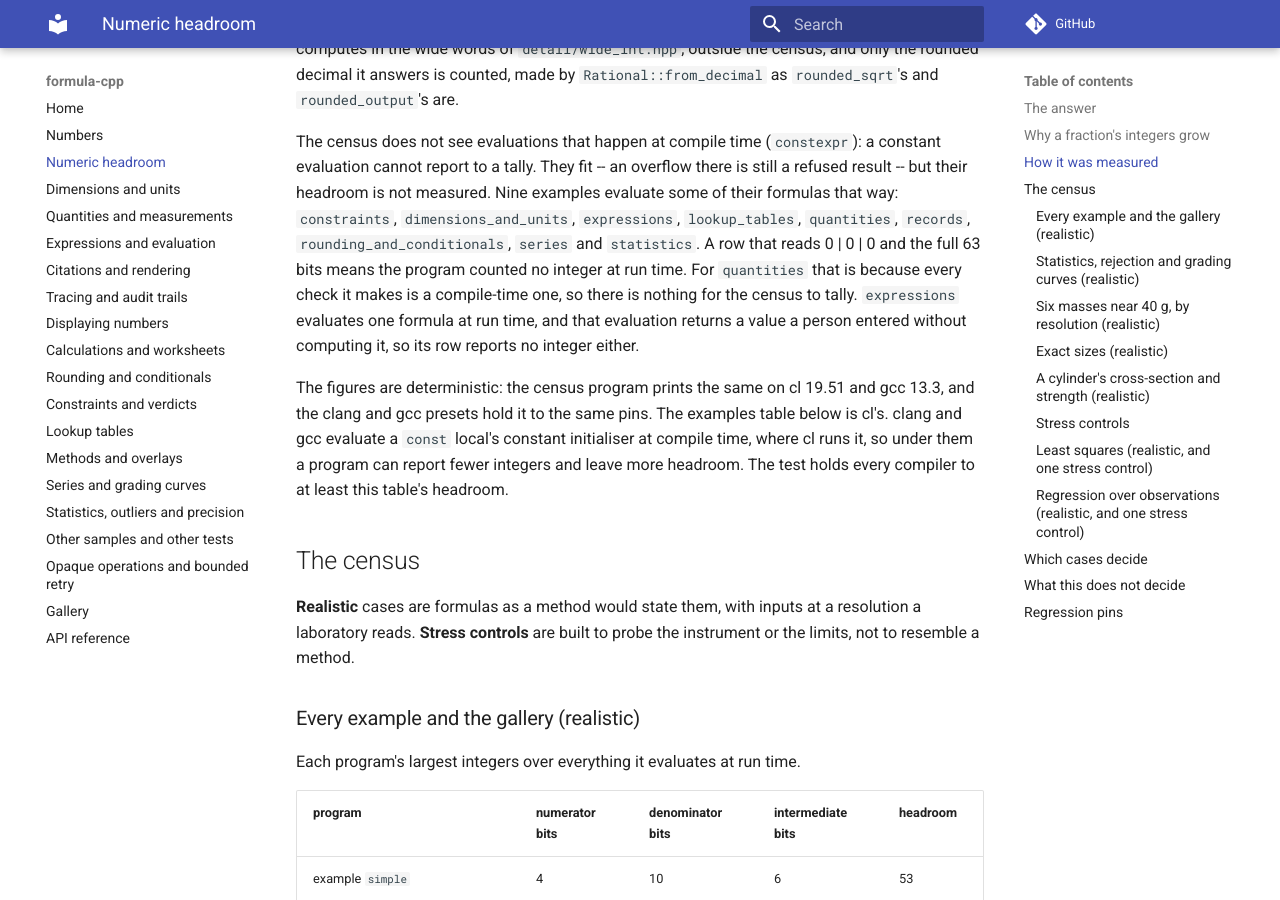
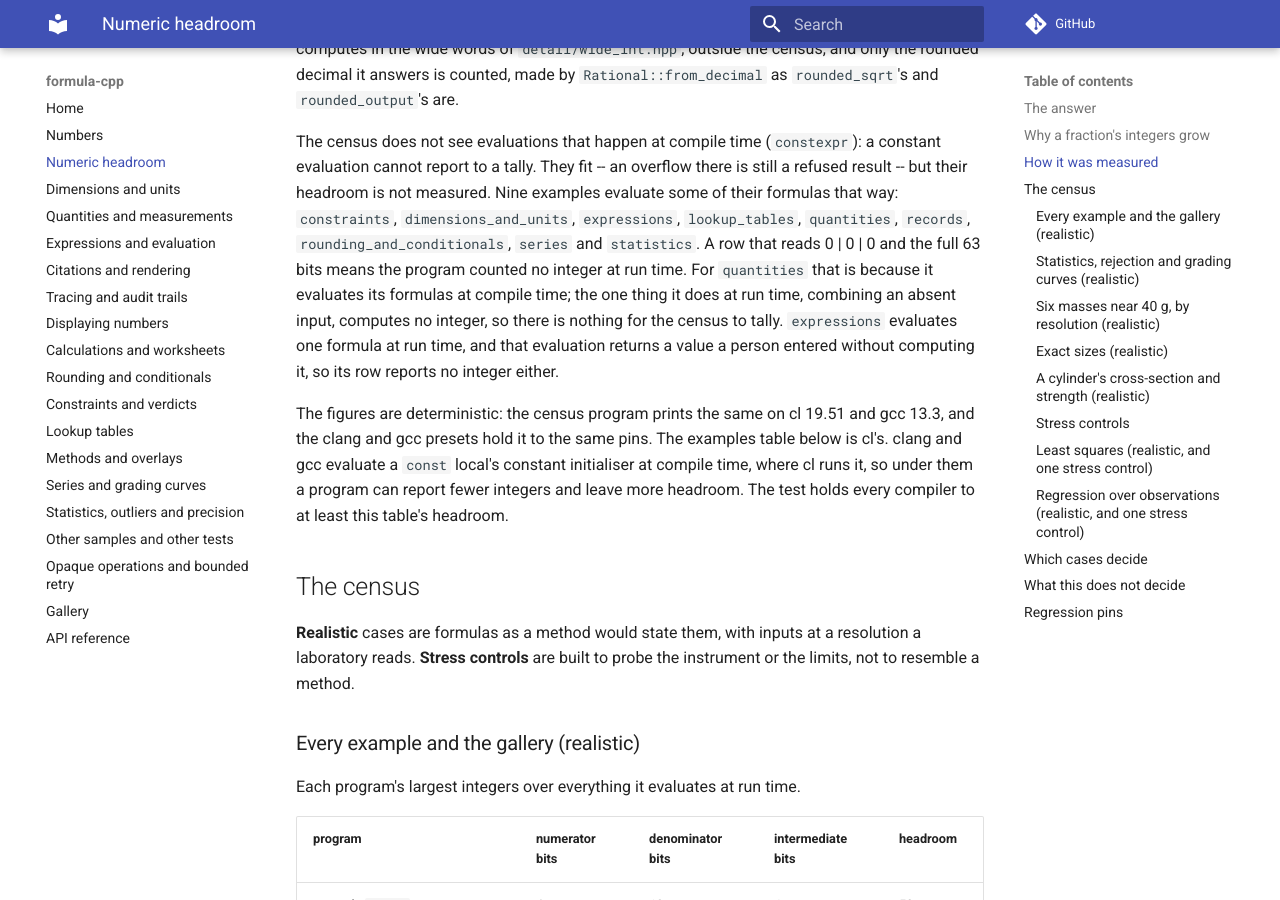
Before and after one commit to LASTRADA-Software/formula-cpp, an MkDocs documentation site: the page built from docs/numeric-headroom.md, in a window 1280 px wide and 900 px high, scrolled down 2485 px. Built offline with MkDocs 1.6.1 and Material for MkDocs 9.7.7, drawn with Linux system fonts in a browser that asks for light colours; comment, search, counter and statistics services are not loaded.

Commit message:
docs: quote the refusal a compared bound formula gets, and say what quantities does at run time
The guide said a comparison over a bound formula "is refused in the same
words" without quoting any refusal nearby, so a reader looking for the words
found the one for a bound formula inside another, which is a different
message. It now quotes the refusal both uses get.

The census page said every check the quantities example makes is a
compile-time one. One is not: it combines an absent input at run time. That
computes no integer, which is why its row reads zero.

Signed-off-by: Christian Parpart <c.parpart@lastrada.net>

```diff
--- a/docs/numeric-headroom.md
+++ b/docs/numeric-headroom.md
@@ -121,8 +121,9 @@
 `constraints`, `dimensions_and_units`, `expressions`, `lookup_tables`,
 `quantities`, `records`, `rounding_and_conditionals`, `series` and `statistics`.
 A row that reads 0 | 0 | 0 and the full 63 bits means the program counted no
-integer at run time. For `quantities` that is because every check it makes is
-a compile-time one, so there is nothing for the census to tally. `expressions`
+integer at run time. For `quantities` that is because it evaluates its
+formulas at compile time; the one thing it does at run time, combining an
+absent input, computes no integer, so there is nothing for the census to tally. `expressions`
 evaluates one formula at run time, and that evaluation returns a value a
 person entered without computing it, so its row reports no integer either.
 
```
Also changed, not shown: docs/expressions.md (+2 -2 lines).
